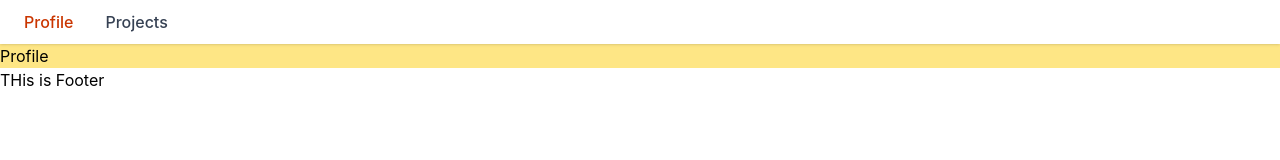
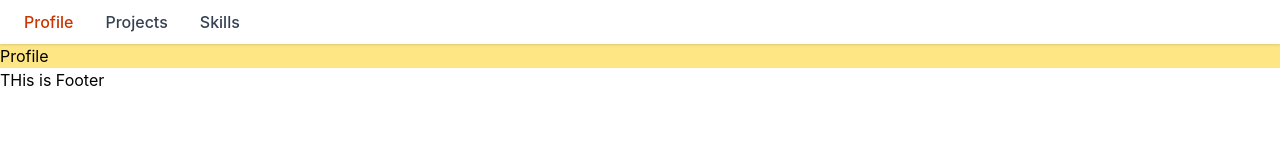
Before and after one commit to dev-manvendra/Portfolio, a React app: page / in a window 1280 px wide. Shown: the top 160 px of the page. Built offline with nearby package versions, Linux system fonts and the light colour scheme; the HTML template or start-up script is replaced by a standard one.

Commit message:
feat: update Header component navigation to include Skills link and modify Projects link

```diff
--- a/src/Components/Header.jsx
+++ b/src/Components/Header.jsx
@@ -16,7 +16,7 @@
                     </li>
                     <li>
                         <NavLink
-                        to="/about"
+                        to="/projects"
                             className={({isActive}) =>
                                 `block py-2 pr-4 pl-3 ${isActive? "text-orange-700":"text-gray-700"} duration-200 border-b border-gray-100 hover:bg-gray-50 lg:hover:bg-transparent lg:border-0 hover:text-orange-700 lg:p-0`
                             }
@@ -24,6 +24,17 @@
                             Projects
                         </NavLink>
                     </li>
+
+                    <li>
+                        <NavLink
+                        to="/skills"
+                            className={({isActive}) =>
+                                `block py-2 pr-4 pl-3 ${isActive? "text-orange-700":"text-gray-700"} duration-200 border-b border-gray-100 hover:bg-gray-50 lg:hover:bg-transparent lg:border-0 hover:text-orange-700 lg:p-0`
+                            }
+                        >
+                            Skills
+                        </NavLink>
+                    </li>
                 </ul>
             </nav>
         </header>
```
